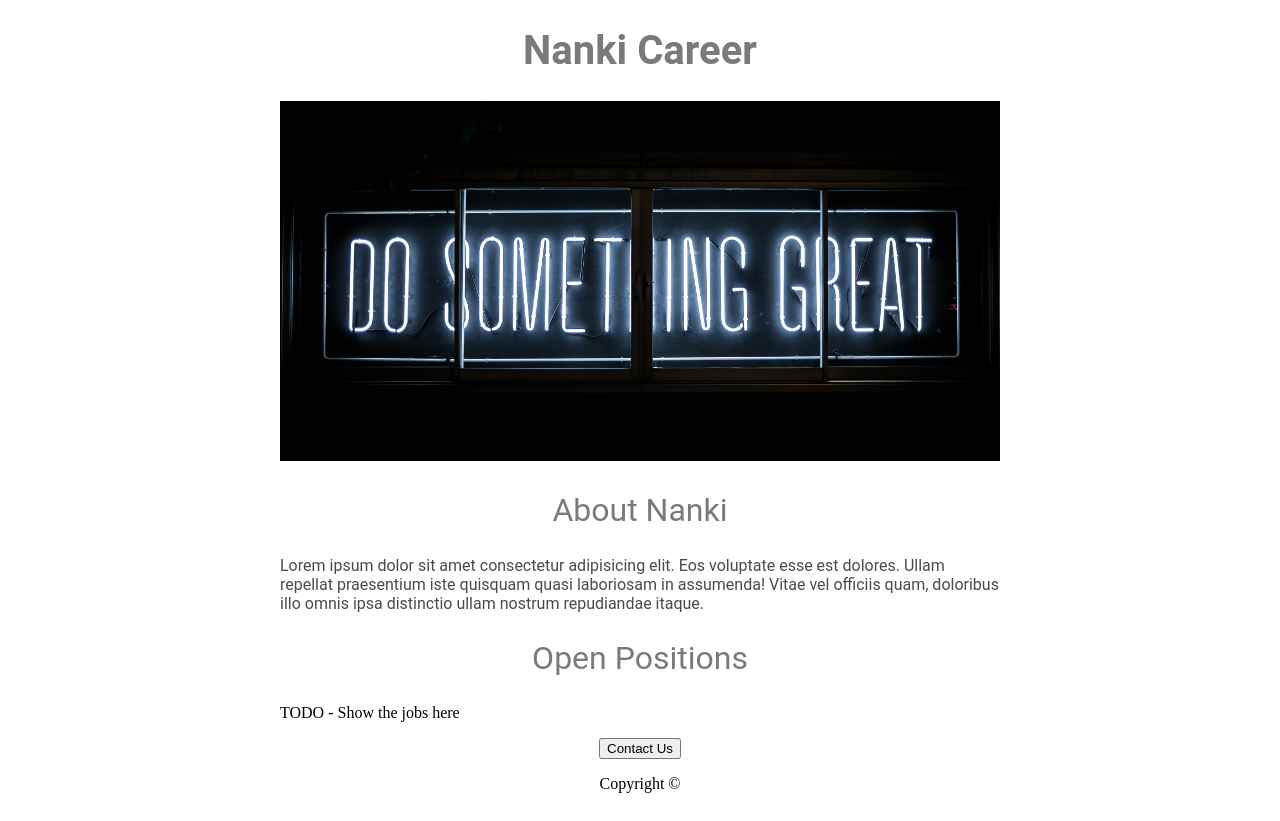
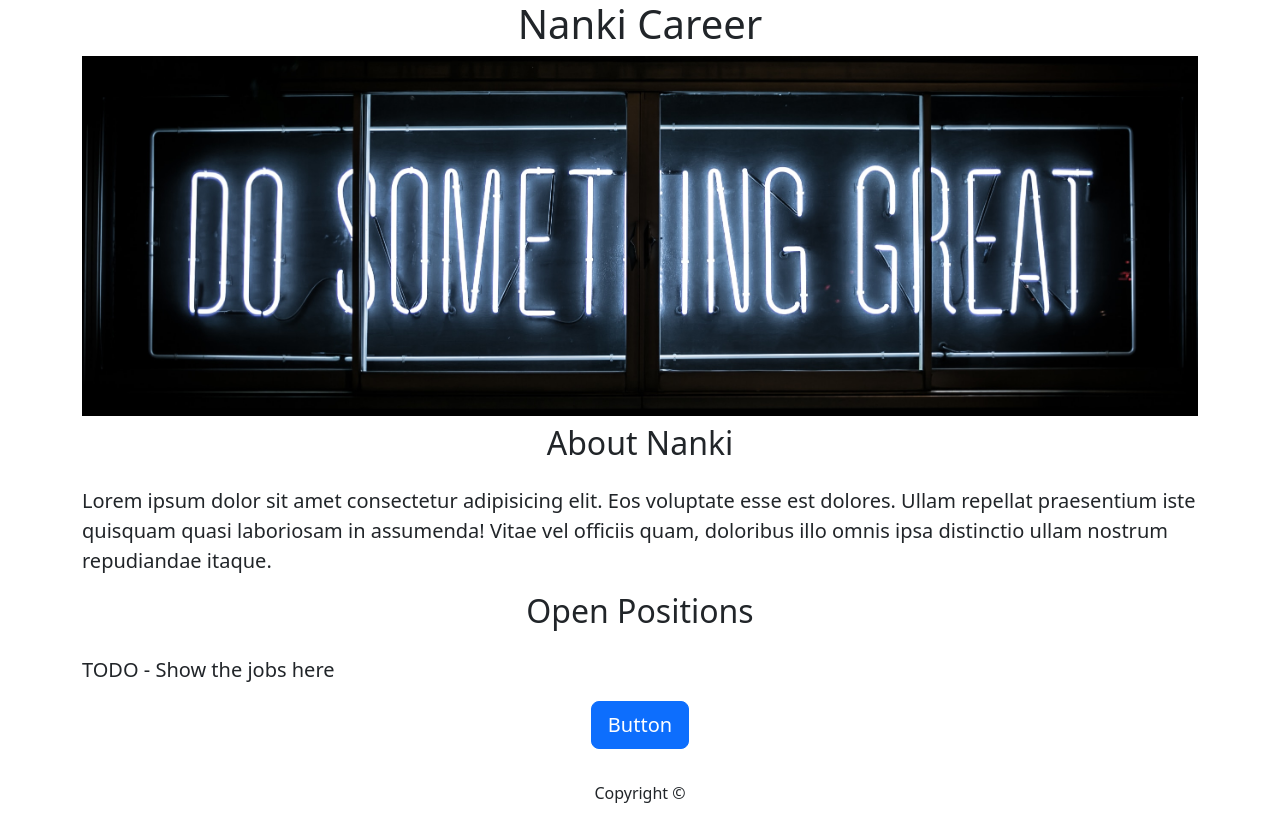
Before and after one commit to Shiv-7303/Flask-freecode-v2, a Python web app: template templates/index.html in a window 1280 px wide. Before the commit the page ends 793 px from the top, so only its background shows below. Run offline with Jinja, Linux system fonts and the light colour scheme; the template is opened without the code that fills it, so the values that code supplies are empty.

Commit message:
changes in website

```diff
--- a/static/style.css
+++ b/static/style.css
@@ -1,35 +1,5 @@
-h1 {
-    font-size: 40px;
-    font-family: Roboto;
-    color: #7a7a7a;
-    /* display: flex;
-    justify-content: center; */
-    text-align: center;
-}
-
 #banner {
-    width: 100%;
     height: 360px;
     object-fit: cover;
+    width: 100%;
 }
-
-h2 {
-    font-size: 32px;
-    font-family: Roboto;
-    color: #7a7a7a;
-    /* display: flex;
-    justify-content: center; */
-    text-align: center;
-    font-weight: normal;
-}
-
-.lorem35{
-    font-family: Roboto;
-    color: #4b4a4a;
-
-}
-
-#container{
-    max-width: 720px;
-    margin:0 auto 0 auto;
-}
--- a/templates/index.html
+++ b/templates/index.html
@@ -4,24 +4,37 @@
     <meta charset="UTF-8" />
     <meta name="viewport" content="width=device-width, initial-scale=1.0" />
     <link rel="stylesheet" href="static/style.css" />
+    <link
+      href="https://cdn.jsdelivr.net/npm/bootstrap@5.3.2/dist/css/bootstrap.min.css"
+      rel="stylesheet"
+      integrity="sha384-T3c6CoIi6uLrA9TneNEoa7RxnatzjcDSCmG1MXxSR1GAsXEV/Dwwykc2MPK8M2HN"
+      crossorigin="anonymous"
+    />
     <title>Flask</title>
   </head>
   <body>
-    <div id="container">
-      <h1>Nanki Career</h1>
-      <img id="banner" src="static/great.jpg" alt="image" , width="320" />
-      <h2>About Nanki</h2>
-      <p class="lorem35">
+    <div class="container">
+      <h1 class="text-center">Nanki Career</h1>
+      <img
+        class="img-fluid"
+        id="banner"
+        src="static/great.jpg"
+        alt="image"
+        ,
+        width="320"
+      />
+      <h2 class="text-center mt-2 mb-4">About Nanki</h2>
+      <p class="lead">
         Lorem ipsum dolor sit amet consectetur adipisicing elit. Eos voluptate
         esse est dolores. Ullam repellat praesentium iste quisquam quasi
         laboriosam in assumenda! Vitae vel officiis quam, doloribus illo omnis
         ipsa distinctio ullam nostrum repudiandae itaque.
       </p>
-      <h2>Open Positions</h2>
-      <p>TODO - Show the jobs here</p>
-      <div style="text-align: center;">
-        <button>Contact Us</button>
-        <p>Copyright &copy;</p>
+      <h2 class="text-center mt-2 mb-4">Open Positions</h2>
+      <p class="lead">TODO - Show the jobs here</p>
+      <div class="text-center">
+        <button type="button" class="btn btn-primary btn-lg mb-2">Button</button>
+        <p class="mt-4">Copyright &copy;</p>
       </div>
     </div>
   </body>
```
